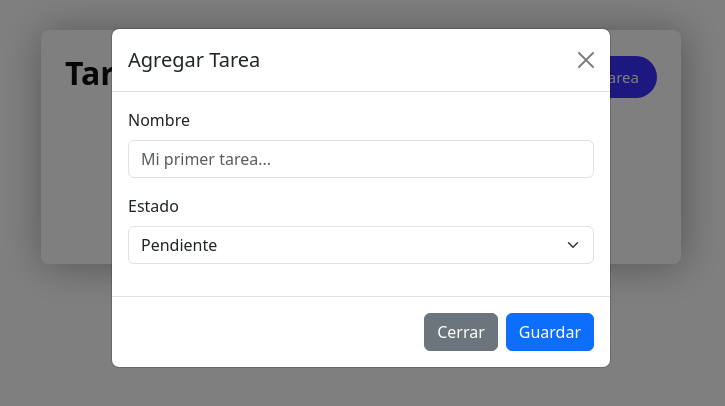
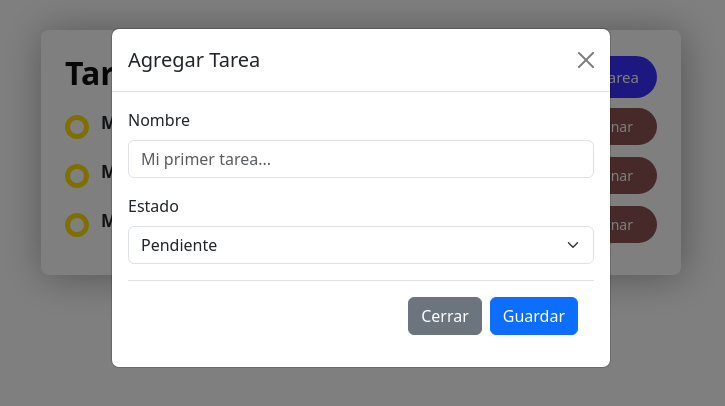
Before and after one commit to CarMi0Proggramer/curso-de-angular-todo-app, an Angular app: page / in a window 1280 px wide. Both pictures are taken after a click on the button "Crear tarea". Shown: the top 406 px of the page, without its empty margins (279-1004 px from the left). Built offline with nearby package versions, Linux system fonts and the light colour scheme; data requests are answered from the project's data file.

Commit message:
Se agregó lo necesario para crear tareas

```diff
--- a/data/db.json
+++ b/data/db.json
@@ -1,3 +1,19 @@
 {
-  "tasks": []
+  "tasks": [
+    {
+      "id": "8134",
+      "name": "Mi primer tarea",
+      "status": "PENDING"
+    },
+    {
+      "id": "f244",
+      "name": "Mi Segunda Tarea",
+      "status": "PENDING"
+    },
+    {
+      "id": "a2c0",
+      "name": "Mi Tercera tarea",
+      "status": "PENDING"
+    }
+  ]
 }
--- a/src/app/add-task-modal/add-task-modal.component.html
+++ b/src/app/add-task-modal/add-task-modal.component.html
@@ -16,7 +16,11 @@
           aria-label="Close"
         ></button>
       </div>
-      <div class="modal-body">
+      <form
+        (ngSubmit)="onSubmit()"
+        [formGroup]="addTaskForm"
+        class="modal-body"
+      >
         <div class="mb-3">
           <label for="name" class="form-label">Nombre</label>
           <input
@@ -24,7 +28,15 @@
             class="form-control"
             id="name"
             placeholder="Mi primer tarea..."
+            formControlName="name"
           />
+          @if (hasErrors('name', "required")) {
+          <small style="color: red">El nombre de la tarea es requerido</small>
+          } @if (hasErrors('name', "minlength")) {
+          <small style="color: red"
+            >El nombre de la tarea debe tener un mínimo de 8 caracteres</small
+          >
+          }
         </div>
         <div class="mb-3">
           <label for="status" class="form-label">Estado</label>
@@ -32,18 +44,24 @@
             id="status"
             class="form-select"
             aria-label="Default select example"
+            formControlName="status"
           >
             <option value="PENDING">Pendiente</option>
             <option value="IN_PROGRESS">En Progreso</option>
           </select>
         </div>
-      </div>
-      <div class="modal-footer">
-        <button type="button" class="btn btn-secondary" data-bs-dismiss="modal">
-          Cerrar
-        </button>
-        <button type="button" class="btn btn-primary">Guardar</button>
-      </div>
+        <div class="modal-footer">
+          <button
+            type="button"
+            (click)="clearForm()"
+            class="btn btn-secondary"
+            data-bs-dismiss="modal"
+          >
+            Cerrar
+          </button>
+          <button type="submit" class="btn btn-primary">Guardar</button>
+        </div>
+      </form>
     </div>
   </div>
 </div>
--- a/src/app/add-task-modal/add-task-modal.component.ts
+++ b/src/app/add-task-modal/add-task-modal.component.ts
@@ -1,11 +1,59 @@
-import { Component } from '@angular/core';
+import { Component, inject, output } from '@angular/core';
+import {
+  FormControl,
+  FormGroup,
+  ReactiveFormsModule,
+  Validators,
+} from '@angular/forms';
+import { TaskService } from '../task/task.service';
+import { Task } from '../task/task.interface';
 
 @Component({
   selector: 'app-add-task-modal',
-  imports: [],
+  imports: [ReactiveFormsModule],
   templateUrl: './add-task-modal.component.html',
-  styleUrl: './add-task-modal.component.css'
+  styleUrl: './add-task-modal.component.css',
 })
 export class AddTaskModalComponent {
+  private readonly taskService = inject(TaskService);
 
+  addTaskForm = new FormGroup({
+    name: new FormControl('', [Validators.required, Validators.minLength(8)]),
+    status: new FormControl('PENDING'),
+  });
+
+  addTaskEvent = output<Task>();
+
+  hasErrors(fieldName: 'name' | 'status', errorType: string) {
+    const field = this.addTaskForm.get(fieldName);
+
+    if (field) {
+      return field.hasError(errorType) && field.touched;
+    }
+
+    return false;
+  }
+
+  onSubmit() {
+    if (this.addTaskForm.valid) {
+      const { name, status } = this.addTaskForm.value;
+
+      this.taskService
+        .create({
+          name: name!,
+          status: status!,
+        })
+        .subscribe((task) => {
+          this.addTaskEvent.emit(task);
+          this.clearForm();
+        });
+    }
+  }
+
+  clearForm() {
+    this.addTaskForm.patchValue({
+      name: '',
+      status: 'PENDING',
+    });
+  }
 }
--- a/src/app/app.component.html
+++ b/src/app/app.component.html
@@ -24,7 +24,7 @@
     </div>
     }
   </section>
-  <app-add-task-modal />
+  <app-add-task-modal (addTaskEvent)="onTaskAdded($event)" />
 </main>
 
 <router-outlet />
--- a/src/app/app.component.ts
+++ b/src/app/app.component.ts
@@ -29,4 +29,8 @@ export class AppComponent {
       this.tasks[index] = task;
     }
   }
+
+  onTaskAdded(task: Task) {
+    this.tasks.push(task);
+  }
 }
--- a/src/app/task/task.interface.ts
+++ b/src/app/task/task.interface.ts
@@ -2,6 +2,5 @@ import { TaskStatus } from './task-status.enum';
 
 export interface Task {
   name: string;
-  description: string;
   status: TaskStatus;
 }
--- a/src/app/task/task.service.ts
+++ b/src/app/task/task.service.ts
@@ -13,4 +13,8 @@ export class TaskService {
   getAll(): Observable<Task[]> {
     return this.http.get<Task[]>(this.baseUrl);
   }
+
+  create(data: { name: string; status: string }): Observable<Task> {
+    return this.http.post<Task>(this.baseUrl, data);
+  }
 }
```
